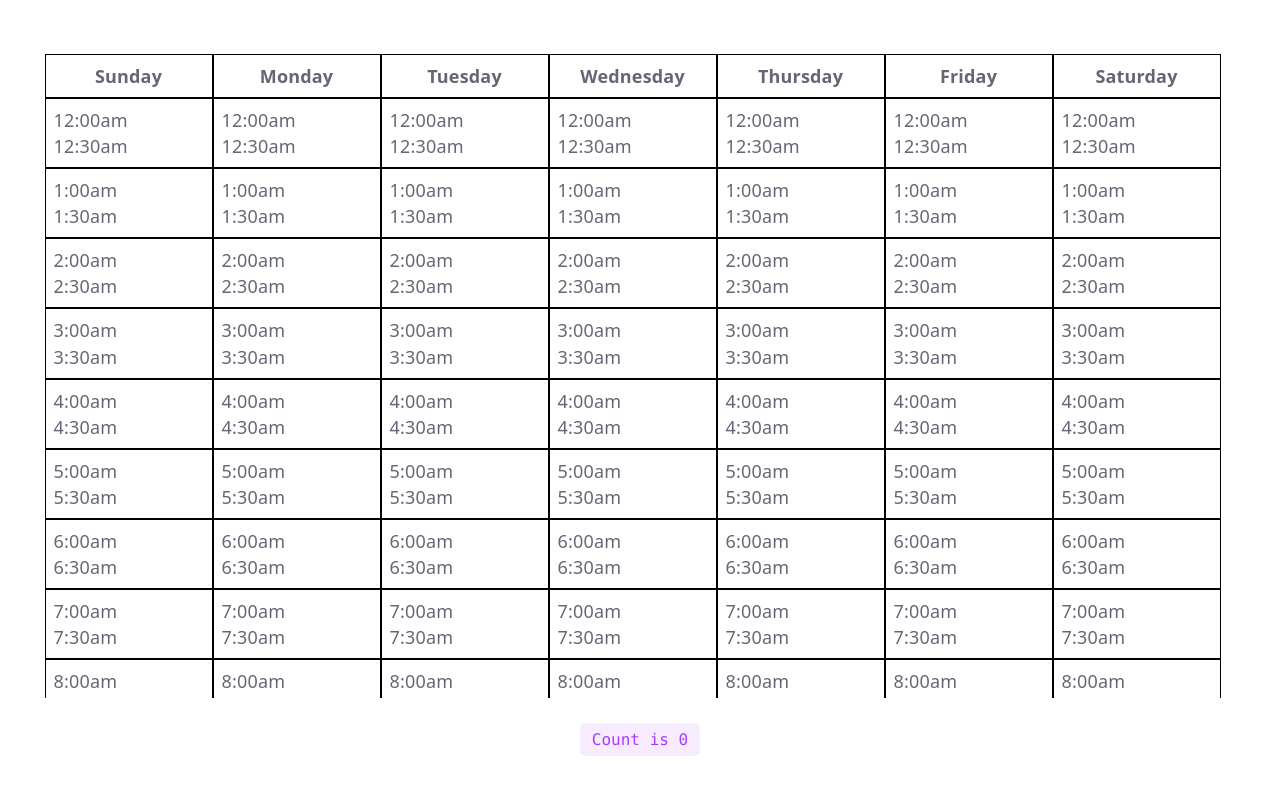
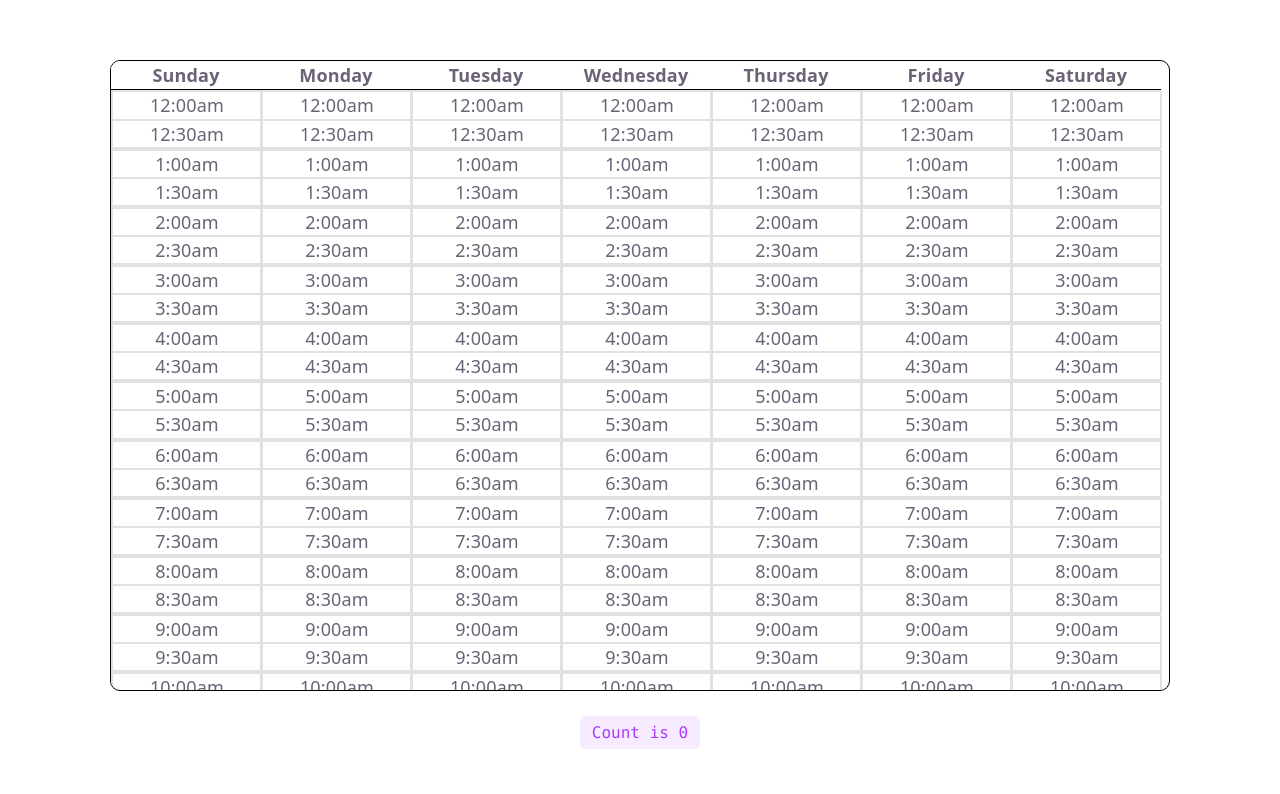
Before and after one commit to aidanmonty99/availabilitypicker, a React (Vite) app: page / in a window 1280 px wide. Shown: the top 794 px of the page. Built offline with nearby package versions, Linux system fonts and the light colour scheme.

Commit message:
improve scrollbar

```diff
--- a/src/App.css
+++ b/src/App.css
@@ -186,15 +186,60 @@
   }
 }
 
-th,
-td {
+.table-wrapper {
+  border: 1px solid black;
+  border-radius: 10px;
+  max-height: 90vh;
+  overflow: hidden;
+}
+
+table {
+  flex-direction: column;
+  display: flex;
+  align-items: center; /* Centers the tr elements horizontally */
+  border-collapse: collapse;
+  overflow-y: scroll;
+  overflow-x: hidden;
+  scrollbar-gutter: stable;
+  box-sizing: border-box;
+  background: transparent;
+  border-spacing: 0;
+}
+
+table::-webkit-scrollbar {
+  width: 8px;
+}
+
+/* Track */
+table::-webkit-scrollbar-track {
+  box-shadow: inset 0 0 6px rgba(255, 255, 255);
+  -webkit-border-radius: 10px;
+  border-radius: 10px;
+  z-index: -1;
+}
+
+/* Handle */
+table::-webkit-scrollbar-thumb {
+  -webkit-border-radius: 10px;
+  border-radius: 10px;
+  background: rgb(197, 197, 197);
+  z-index: -1;
+  /* box-shadow: inset 0 0 6px rgba(0, 0, 0, 0.5); */
+}
+
+th {
   /* Outlines every individual header and data cell */
-  border: 1px solid black;
+  border-bottom: 1px solid black;
   /* Optional: Adds space inside each cell for readability */
-  padding: 8px;
+  /* padding: 8px; */
   text-align: center; /* Options: left, center, right, justify */
   /* display: flex; */
   /* align-items: center; Centers the tr elements horizontally */
+}
+
+td {
+  padding: 0px;
+  text-align: center;
 }
 
 thead {
@@ -203,22 +248,13 @@ thead {
   background-color: var(--bg);
 }
 
-table {
-  flex-direction: column;
-  display: flex;
-  align-items: center; /* Centers the tr elements horizontally */
-  border-collapse: collapse;
-  overflow-y: scroll;
-  scrollbar-gutter: stable;
-}
-
 tr {
   display: flex; /* Removes strict table-row restrictions */
   width: max-content; /* Shrinks the row to fit its content */
 }
 
 .cell {
-  width: 30%;
+  border: 0.5px solid rgb(225, 225, 225);
 }
 
 .column {
--- a/src/App.tsx
+++ b/src/App.tsx
@@ -16,6 +16,7 @@ function App() {
   return (
     <>
       <section id="center">
+        <div className="table-wrapper">
           <table className="calendar">
             <thead>
               <tr>
@@ -29,6 +30,7 @@ function App() {
               {TwelveHourBlock("pm")}
             </tbody>
           </table>
+        </div>
         <button
           type="button"
           className="counter"
--- a/src/TwelveHourBlock.tsx
+++ b/src/TwelveHourBlock.tsx
@@ -7,11 +7,13 @@ function TwelveHourBlock(meridian: "am" | "pm") {
       {constants.hours.map((hour) => (
         <tr>
           {constants.weekdays.map((day) => (
-            <td className="column">
+            <td className="column cell">
               {constants.minutes.map((minute) => (
-                <tr className="cell">
-                  {hour}:{minute}
-                  {meridian}
+                <tr className="column cell">
+                  <td className="column">
+                    {hour}:{minute}
+                    {meridian}
+                  </td>
                 </tr>
               ))}
             </td>
--- a/src/index.css
+++ b/src/index.css
@@ -11,8 +11,8 @@
   --shadow:
     rgba(0, 0, 0, 0.1) 0 10px 15px -3px, rgba(0, 0, 0, 0.05) 0 4px 6px -2px;
 
-  --sans: system-ui, 'Segoe UI', Roboto, sans-serif;
-  --heading: system-ui, 'Segoe UI', Roboto, sans-serif;
+  --sans: system-ui, "Segoe UI", Roboto, sans-serif;
+  --heading: system-ui, "Segoe UI", Roboto, sans-serif;
   --mono: ui-monospace, Consolas, monospace;
 
   font: 18px/145% var(--sans);
@@ -58,6 +58,12 @@
   min-height: 100svh;
   display: flex;
   flex-direction: column;
+  box-sizing: border-box;
+}
+
+*,
+*::before,
+*::after {
   box-sizing: border-box;
 }
 
```
Lines whose indentation alone changed are shown as unchanged.
